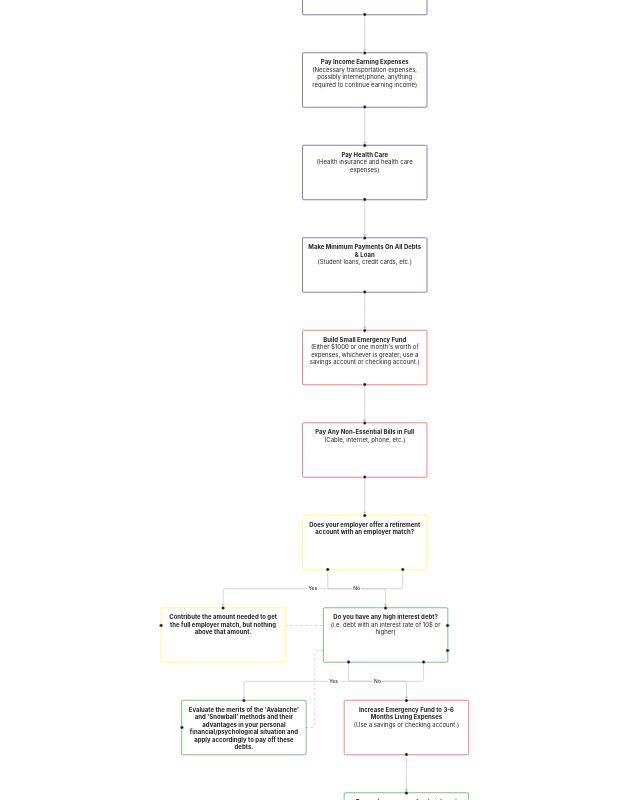
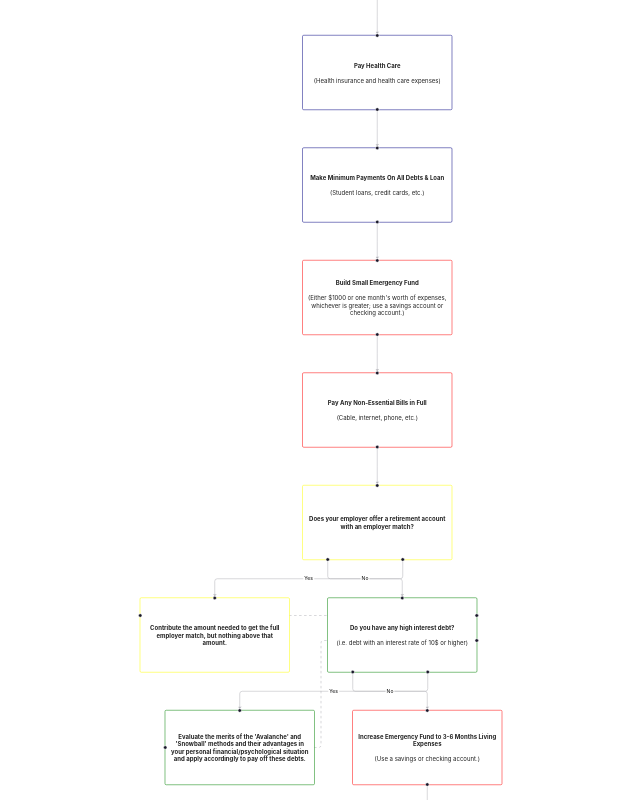
Before and after one commit to AndyN9/personalfinance-prime-directive, a React (Vite) app: page / in a window 1280 px wide. Shown: the top 800 px of the page, without its empty margins (394-1034 px from the left). Built offline with nearby package versions, Linux system fonts and the light colour scheme.

Commit message:
update node sizes

```diff
--- a/src/SpendingFlowchart/createGraphLayout.js
+++ b/src/SpendingFlowchart/createGraphLayout.js
@@ -7,8 +7,8 @@ import Elk from 'elkjs';
     https://rtsys.informatik.uni-kiel.de/elklive/examples.html?e=general%2Fspacing%2FnodesEdges
 */
 
-const DEFAULT_WIDTH = 250;
-const DEFAULT_HEIGHT = 110;
+const DEFAULT_WIDTH = 300;
+const DEFAULT_HEIGHT = 150;
 
 const elk = new Elk({
   defaultLayoutOptions: {
--- a/src/SpendingFlowchart/spending-flowchart.scss
+++ b/src/SpendingFlowchart/spending-flowchart.scss
@@ -4,8 +4,13 @@
 }
 
 .react-flow__node {
-  width: 250px;
-  height: 110px;
+  width: 300px;
+  height: 150px;
+
+  display: flex;
+  flex-direction: column;
+  justify-content: center;
+  align-items: center;
 }
 
 .react-flow__node-customHandles {
```
Also changed, not shown: 1 other file (tests, documents, lock files or other folders).
